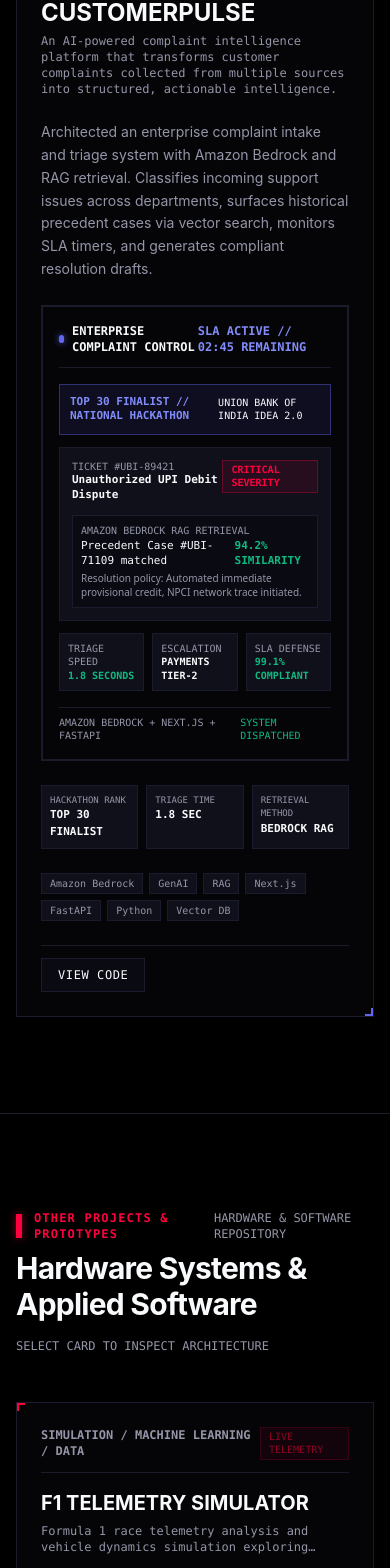
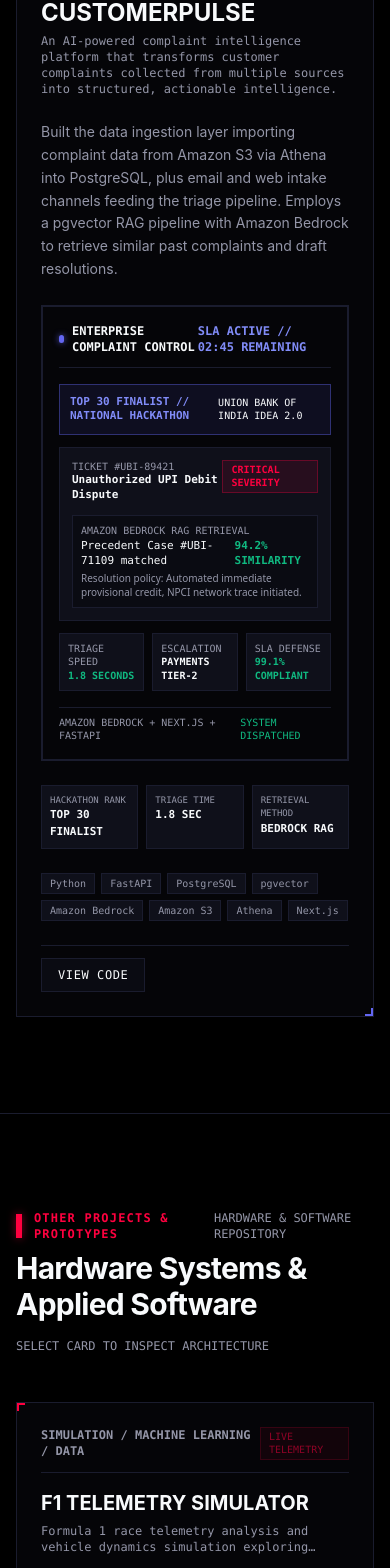
Before and after one commit to Sparsh566/personal-portfolio, a Next.js app: page / in a window 390 px wide. Shown: the part 5360-6928 px from the top of the page. Built offline with nearby package versions, Linux system fonts and the light colour scheme.

Commit message:
Update resume PDF, executive highlights, skills, and certifications

```diff
--- a/src/components/common/ResumeModal.tsx
+++ b/src/components/common/ResumeModal.tsx
@@ -191,7 +191,7 @@
                   CANDIDATE SUMMARY
                 </span>
                 <p className="text-base text-[#f8fafc]">
-                  {siteConfig.degree} student at {siteConfig.educationInstitute} with demonstrated expertise in AI/ML engineering, high-performance software systems, IoT security architectures, and 2 published Indian patents.
+                  AI and software engineering student with hands-on experience building RAG pipelines, agentic AI backends, computer vision systems, and full-stack web applications using Python, FastAPI, PostgreSQL, and React. Co-inventor on two published Indian patents and Top 30 national finalist at the Union Bank of India IDEA 2.0 Hackathon.
                 </p>
               </div>
 
@@ -209,7 +209,7 @@
                     B.Tech CSE (Artificial Intelligence & Machine Learning)
                   </div>
                   <div className="text-[11px] text-[#9496a8]">
-                    Current Standing: 3rd Year (Class of 2026) // Nagpur, India
+                    Current Standing: 2024 – Present (Class of 2028) // Nagpur, India
                   </div>
                 </div>
 
@@ -219,13 +219,13 @@
                     OFFICIAL PATENTS
                   </span>
                   <div className="text-sm font-bold text-[#f8fafc]">
-                    02 Published Indian Patents
+                    02 Published Indian Patents (Co-Inventor)
                   </div>
                   <div className="text-[#9496a8]">
-                    • Smart Gas Detecting Exploration Rover
+                    • Smart Gas Detecting Rover (App. No. 202521125538 A)
                   </div>
                   <div className="text-[#9496a8]">
-                    • ESP32-Based Hardware Firewall & Network Defense
+                    • Blockchain-Based Tender Management System (App. No. 202621072831 A)
                   </div>
                 </div>
               </div>
@@ -235,23 +235,29 @@
                 <span className="text-[#ff003f] font-bold uppercase tracking-wider block">
                   TECHNICAL SKILL MATRIX
                 </span>
-                <div className="grid grid-cols-1 sm:grid-cols-3 gap-3">
+                <div className="grid grid-cols-1 sm:grid-cols-2 lg:grid-cols-4 gap-3">
                   <div className="p-3 bg-[#0f101a] border border-[#1a1c2e]">
                     <span className="text-[#f8fafc] font-bold block mb-1">LANGUAGES</span>
                     <span className="text-[#9496a8] text-[11px] leading-relaxed">
-                      Python, TypeScript, JavaScript, C++, SQL, Go
+                      Python, C, JavaScript, TypeScript, SQL, HTML/CSS
                     </span>
                   </div>
                   <div className="p-3 bg-[#0f101a] border border-[#1a1c2e]">
-                    <span className="text-[#f8fafc] font-bold block mb-1">AI / ML & SYSTEMS</span>
+                    <span className="text-[#f8fafc] font-bold block mb-1">AI / ML & VISION</span>
                     <span className="text-[#9496a8] text-[11px] leading-relaxed">
-                      PyTorch, TensorFlow, Scikit-learn, LangChain, OpenCV
+                      RAG, Generative AI, AI Agents, FAISS, pgvector, OpenCV, YOLOv8, Scikit-learn
                     </span>
                   </div>
                   <div className="p-3 bg-[#0f101a] border border-[#1a1c2e]">
-                    <span className="text-[#f8fafc] font-bold block mb-1">WEB & CLOUD</span>
+                    <span className="text-[#f8fafc] font-bold block mb-1">WEB & BACKEND</span>
                     <span className="text-[#9496a8] text-[11px] leading-relaxed">
-                      Next.js, React, Node.js, Fastify, Docker, PostgreSQL, Redis
+                      FastAPI, React, Next.js, Node.js, REST APIs, Streamlit
+                    </span>
+                  </div>
+                  <div className="p-3 bg-[#0f101a] border border-[#1a1c2e]">
+                    <span className="text-[#f8fafc] font-bold block mb-1">CLOUD, WEB3 & IOT</span>
+                    <span className="text-[#9496a8] text-[11px] leading-relaxed">
+                      Bedrock, S3, Athena, PostgreSQL, MySQL, Flow Blockchain, IPFS, ESP32
                     </span>
                   </div>
                 </div>
--- a/src/data/certifications.ts
+++ b/src/data/certifications.ts
@@ -107,4 +107,24 @@
       "Machine Learning Foundations",
     ],
   },
+  {
+    id: "redhat-system-admin",
+    type: "redhat",
+    title: "Red Hat System Administration I (RH124 - RHA) - Ver. 10",
+    issuer: "Red Hat Training and Certification",
+    institution: "Symbiosis Institute of Technology, Nagpur",
+    issueDate: "2025",
+    credentialId: "RH124-RHA-V10",
+    signatory: {
+      name: "Karl Reynolds",
+      title: "Senior Director, Red Hat Training & Certification: Global Sales And Delivery",
+      organization: "Red Hat Academy",
+    },
+    topics: [
+      "Linux System Administration Essentials",
+      "Command Line Management & Shell Tools",
+      "Storage, File Systems & Permissions",
+      "Service Management & Enterprise Automation",
+    ],
+  },
 ];
--- a/src/data/experience.ts
+++ b/src/data/experience.ts
@@ -78,18 +78,32 @@
     tags: ["Discipline", "Leadership", "Team Operations"],
   },
   {
-    id: "hack4brahma-volunteer",
-    role: "PR Volunteer",
-    organization: "Hack4Brahma Hackathon",
+    id: "hackathon-pr-team",
+    role: "PR Team",
+    organization: "Hack4Brahma & Hack4Maha Hackathons",
     period: "Completed",
     type: "VOLUNTEER & OUTREACH",
     location: "SIT Nagpur",
-    summary: "Managed public relations, outreach, and participant support for hackathon teams.",
+    summary: "Managed public relations, community outreach, and participant engagement across hackathons.",
     bullets: [
       "Coordinated with student developers and technical mentors during hackathon sprints.",
-      "Facilitated communication channels, event outreach, and team onboarding.",
+      "Facilitated communication channels, event outreach, and team onboarding for Hack4Brahma and Hack4Maha.",
     ],
     tags: ["Public Relations", "Hackathons", "Event Operations"],
+  },
+  {
+    id: "enthusia-sponsorship",
+    role: "Sponsorship Team",
+    organization: "Enthusia 5.0 (College Cultural & Technical Fest)",
+    period: "Completed",
+    type: "OUTREACH & SPONSORSHIP",
+    location: "Symbiosis Institute of Technology",
+    summary: "Secured corporate partnerships and funding for the annual college cultural and technical fest.",
+    bullets: [
+      "Pitched fest sponsorship packages to industry partners and local businesses.",
+      "Coordinated sponsor deliverables, branding visibility, and event agreements.",
+    ],
+    tags: ["Sponsorship", "Outreach", "Negotiation", "Event Management"],
   },
 ];
 
--- a/src/data/projects.ts
+++ b/src/data/projects.ts
@@ -75,23 +75,24 @@
     category: "ENTERPRISE AI / RAG",
     sector: "PROJECT 03",
     tagline: "An AI-powered complaint intelligence platform that transforms customer complaints collected from multiple sources into structured, actionable intelligence.",
-    summary: "Architected an enterprise complaint intake and triage system with Amazon Bedrock and RAG retrieval. Classifies incoming support issues across departments, surfaces historical precedent cases via vector search, monitors SLA timers, and generates compliant resolution drafts.",
+    summary: "Built the data ingestion layer importing complaint data from Amazon S3 via Athena into PostgreSQL, plus email and web intake channels feeding the triage pipeline. Employs a pgvector RAG pipeline with Amazon Bedrock to retrieve similar past complaints and draft resolutions.",
     techStack: [
+      "Python",
+      "FastAPI",
+      "PostgreSQL",
+      "pgvector",
       "Amazon Bedrock",
-      "GenAI",
-      "RAG",
+      "Amazon S3",
+      "Athena",
       "Next.js",
-      "FastAPI",
-      "Python",
-      "Vector DB",
     ],
     achievement: "TOP 30 FINALIST, UNION BANK OF INDIA IDEA 2.0 NATIONAL HACKATHON",
     features: [
-      "Multi-source complaint intake from email, forms, and portals",
-      "Automated department classification and severity scoring",
-      "Vector-based similar-case precedent retrieval",
-      "Real-time SLA tracking and threshold breach escalation",
-      "Context-aware resolution drafting with compliance boundaries",
+      "Data ingestion layer importing complaint data from Amazon S3 via Athena into PostgreSQL",
+      "pgvector RAG pipeline with Amazon Bedrock to retrieve precedent cases and draft resolutions",
+      "Multi-source complaint intake from email and web channels feeding triage pipeline",
+      "Automated department classification, analytics, and export/reporting modules",
+      "Selected as Top 30 national finalist at Union Bank of India IDEA 2.0 Hackathon",
     ],
     links: {
       github: "https://github.com/Sparsh566/customerpulse",
--- a/src/data/skills.ts
+++ b/src/data/skills.ts
@@ -15,8 +15,11 @@
       "RAG Architecture",
       "AI Agents",
       "Vector Embeddings",
+      "pgvector",
+      "FAISS",
       "Semantic Search",
       "Computer Vision",
+      "OpenCV",
       "YOLOv8",
       "Prompt Engineering",
     ],
@@ -83,13 +86,15 @@
     cluster: "SPECIALIZED & WEB3",
     subsystem: "CLOUD & WEB3",
     items: [
-      "Groq API",
-      "Tavily Search",
-      "OpenAI API",
       "Amazon Bedrock",
+      "Amazon S3",
+      "Athena",
       "Flow Blockchain",
       "Smart Contracts",
       "Cadence",
+      "IPFS",
+      "Groq API",
+      "Tavily Search",
     ],
   },
 ];
```
Also changed, not shown: 1 other file (tests, documents, lock files or other folders).
